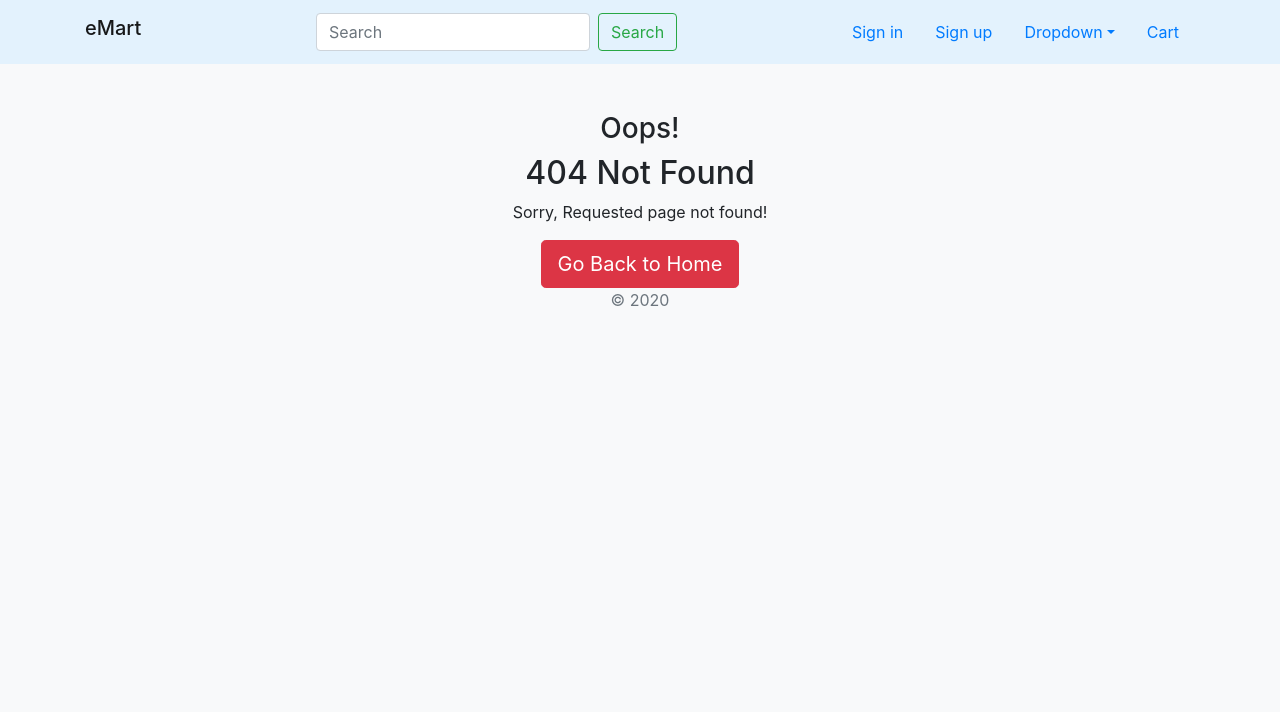
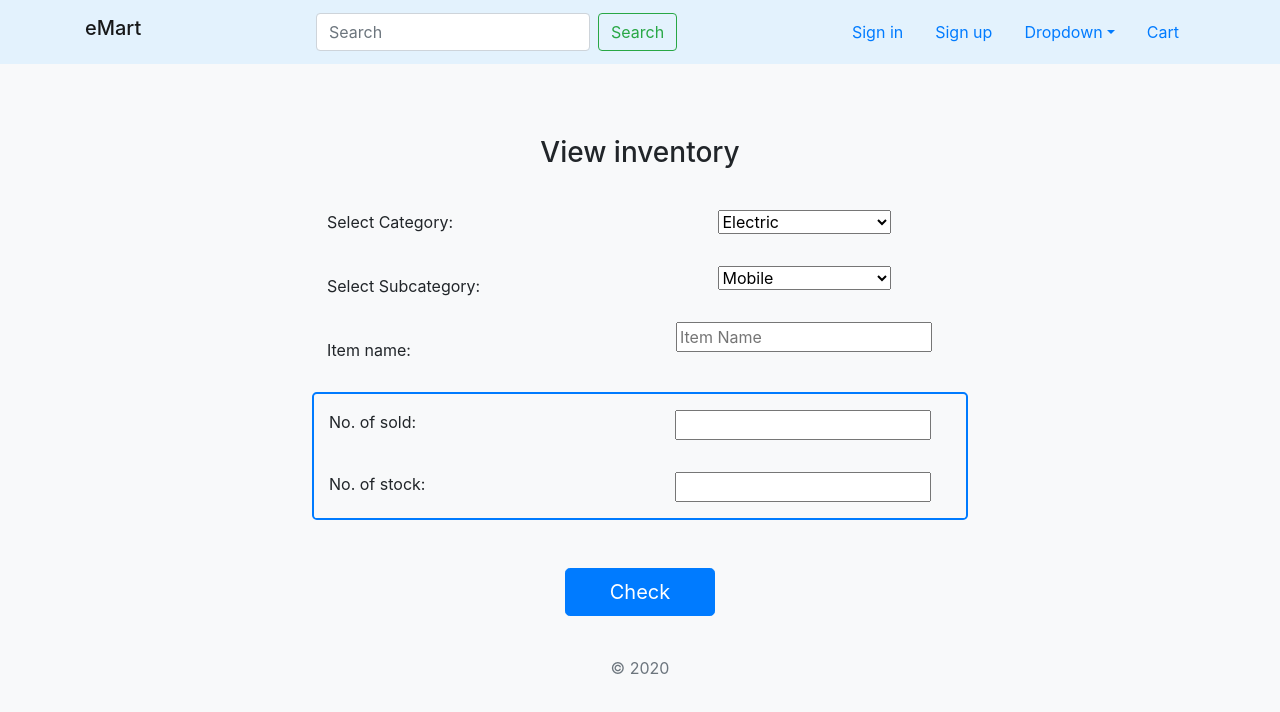
Before and after one commit to bill0871/eMarket, an Angular app in the folder eMart-front-end/: page /e-mart/inventory in a window 1280 px wide. Before the commit this address had no page. Shown: the top 712 px of the page. Built offline with nearby package versions, Linux system fonts and the light colour scheme.

Commit message:
Implement inventory page

```diff
--- a/eMart-front-end/src/app/app-routing.module.ts
+++ b/eMart-front-end/src/app/app-routing.module.ts
@@ -22,6 +22,10 @@ const routes: Routes = [
         path: 'order',
         loadChildren: () => import('./order/order.module').then(o => o.OrderModule)
     },
+    {
+        path: 'inventory',
+        loadChildren: () => import('./inventory/inventory.module').then(i => i.InventoryModule)
+    },
 
     { path: 'cart', component: CartComponent },
     { path: 'product-detail/:id', component: ProductDetailComponent },
--- /dev/null
+++ b/eMart-front-end/src/app/inventory/inventory.component.html
@@ -0,0 +1,101 @@
+<div class="container mb-3">
+
+    <!-- Outer -->
+    <div class="row h-100 mx-4 p-4">
+        <div class="col-sm-12">
+
+            <!-- Title -->
+            <div class="row mb-3">
+                <div class="col-sm-12 d-sm-flex h3 justify-content-sm-center">
+                    View inventory
+                </div>
+            </div>
+
+            <!-- Body -->
+            <div class="row mb-5">
+                <div class="col-sm-2"></div>
+                <div class="col-sm-8">
+                    <!-- Upper -->
+                    <div class="row mb-2">
+                        <!-- Left side -->
+                        <div class="col-sm-6 d-sm-flex flex-sm-column">
+                            <div class="row my-3">
+                                <div class="col-sm" style="min-height: 30px">
+                                    <label for="category">Select Category:</label>
+                                </div>
+                            </div>
+                            <div class="row my-3">
+                                <div class="col-sm" style="min-height: 30px">
+                                    <label for="subCate">Select Subcategory:</label>
+                                </div>
+                            </div>
+                            <div class="row my-3">
+                                <div class="col-sm" style="min-height: 30px">
+                                    Item name:
+                                </div>
+                            </div>
+                        </div>
+
+                        <!-- Right side -->
+                        <div class="col-sm-6 d-sm-flex flex-sm-column">
+                            <div class="row my-3">
+                                <div class="col-sm d-sm-flex justify-content-sm-center">
+                                    <select id="category" name="category" style="min-width: 173px">
+                                        <option value="Electric">Electric</option>
+                                    </select>
+                                </div>
+                            </div>
+                            <div class="row my-3">
+                                <div class="col-sm d-sm-flex justify-content-sm-center">
+                                    <select id="subCate" name="subCate" style="min-width: 173px">
+                                        <option value="Mobile">Mobile</option>
+                                    </select>
+                                </div>
+                            </div>
+                            <div class="row my-3">
+                                <div class="col-sm d-sm-flex justify-content-sm-center">
+                                    <input placeholder="Item Name" type="text">
+                                </div>
+                            </div>
+                        </div>
+                    </div>
+
+                    <!-- Lower -->
+                    <div class="row border border-primary rounded-lg" style="border-width: 2px !important;">
+                        <!-- Left side -->
+                        <div class="col-sm-6 d-sm-flex flex-sm-column">
+                            <div class="row my-3">
+                                <div class="col-sm" style="min-height: 30px">No. of sold:</div>
+                            </div>
+                            <div class="row my-3">
+                                <div class="col-sm" style="min-height: 30px">No. of stock:</div>
+                            </div>
+                        </div>
+
+                        <!-- Right side -->
+                        <div class="col-sm-6 d-sm-flex flex-sm-column">
+                            <div class="row my-3">
+                                <div class="col-sm d-sm-flex justify-content-sm-center">
+                                    <input readonly="readonly" type="text">
+                                </div>
+                            </div>
+                            <div class="row my-3">
+                                <div class="col-sm d-sm-flex justify-content-sm-center">
+                                    <input readonly="readonly" type="text">
+                                </div>
+                            </div>
+                        </div>
+                    </div>
+                </div>
+                <div class="col-sm-2"></div>
+            </div>
+
+            <!-- Bottom btn -->
+            <div class="row mt-3">
+                <div class="col-sm-12 d-sm-flex justify-content-sm-center">
+                    <button class="btn btn-lg btn-primary" style="min-width: 150px" type="submit">Check</button>
+                </div>
+            </div>
+        </div>
+    </div>
+</div>
--- /dev/null
+++ b/eMart-front-end/src/app/inventory/inventory.component.ts
@@ -0,0 +1,15 @@
+import { Component, OnInit } from '@angular/core';
+
+@Component({
+  selector: 'app-inventory',
+  templateUrl: './inventory.component.html',
+  styleUrls: ['./inventory.component.css']
+})
+export class InventoryComponent implements OnInit {
+
+  constructor() { }
+
+  ngOnInit(): void {
+  }
+
+}
--- a/eMart-front-end/src/app/product-detail/product-detail.component.html
+++ b/eMart-front-end/src/app/product-detail/product-detail.component.html
@@ -1,4 +1,3 @@
-<!--<h5 class="card-title">Product id is: {{product_id}}</h5>-->
 <div class="container mb-3">
     <div class="row mx-4 p-4">
 
```
Also changed, not shown: eMart-front-end/src/app/inventory/inventory-routing.module.ts (added, +15 -0 lines), eMart-front-end/src/app/inventory/inventory.module.ts (added, +15 -0 lines), eMart-front-end/src/app/inventory/inventory.component.css (added), 1 other file (tests, documents, lock files or other folders).
